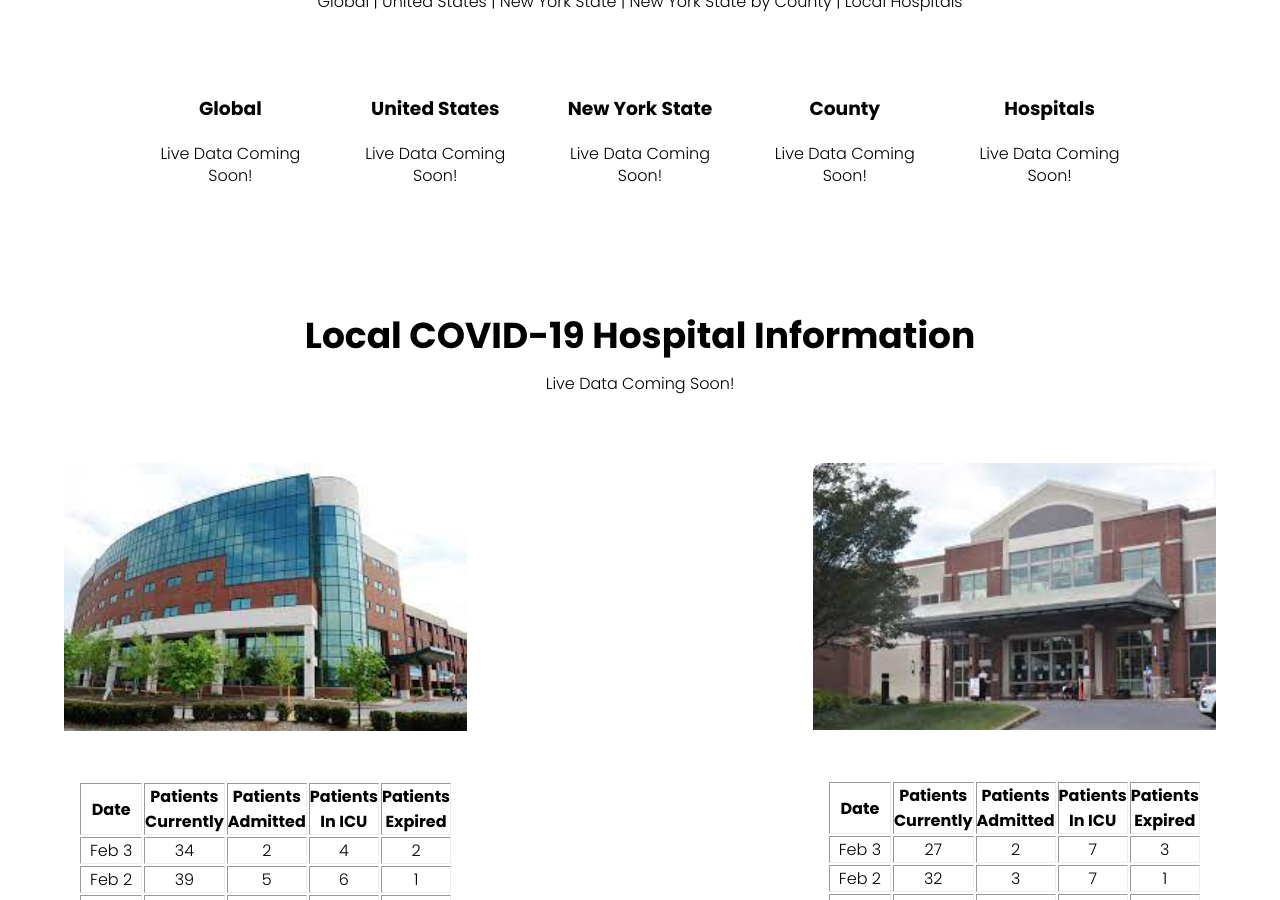
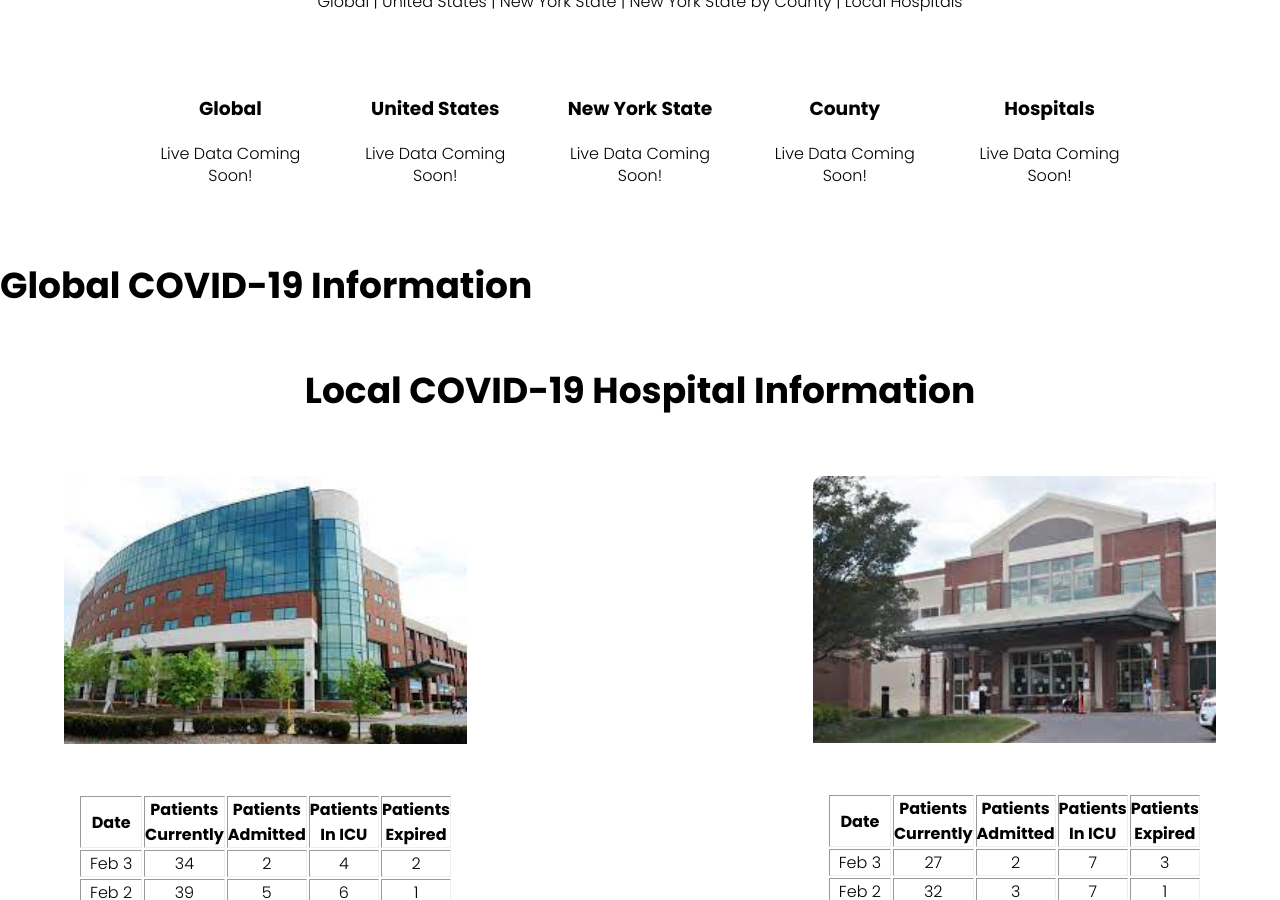
Before and after one commit to Pasin3ru/Tracking-COVID-19, a Jekyll site: the page built from index.html, in a window 1280 px wide and 900 px high, scrolled down 1024 px. Built offline with Jekyll 4.4.1, drawn with Linux system fonts in a browser that asks for light colours.

Commit message:
Deleted coming soon

```diff
--- a/index.html
+++ b/index.html
@@ -29,11 +29,14 @@
         </div>
     </div>
 </section>
+    <h1>Global COVID-19 Information</h1>
+<section>
+
+</section>
 
 <!--- Hospital -->
 <section class="hospital">
     <h1>Local COVID-19 Hospital Information</h1>
-    <p>Live Data Coming Soon!</p>
     <div class="row">
         <div class="hospital-column">
             <img src="images/gfh2.jpg">
```
